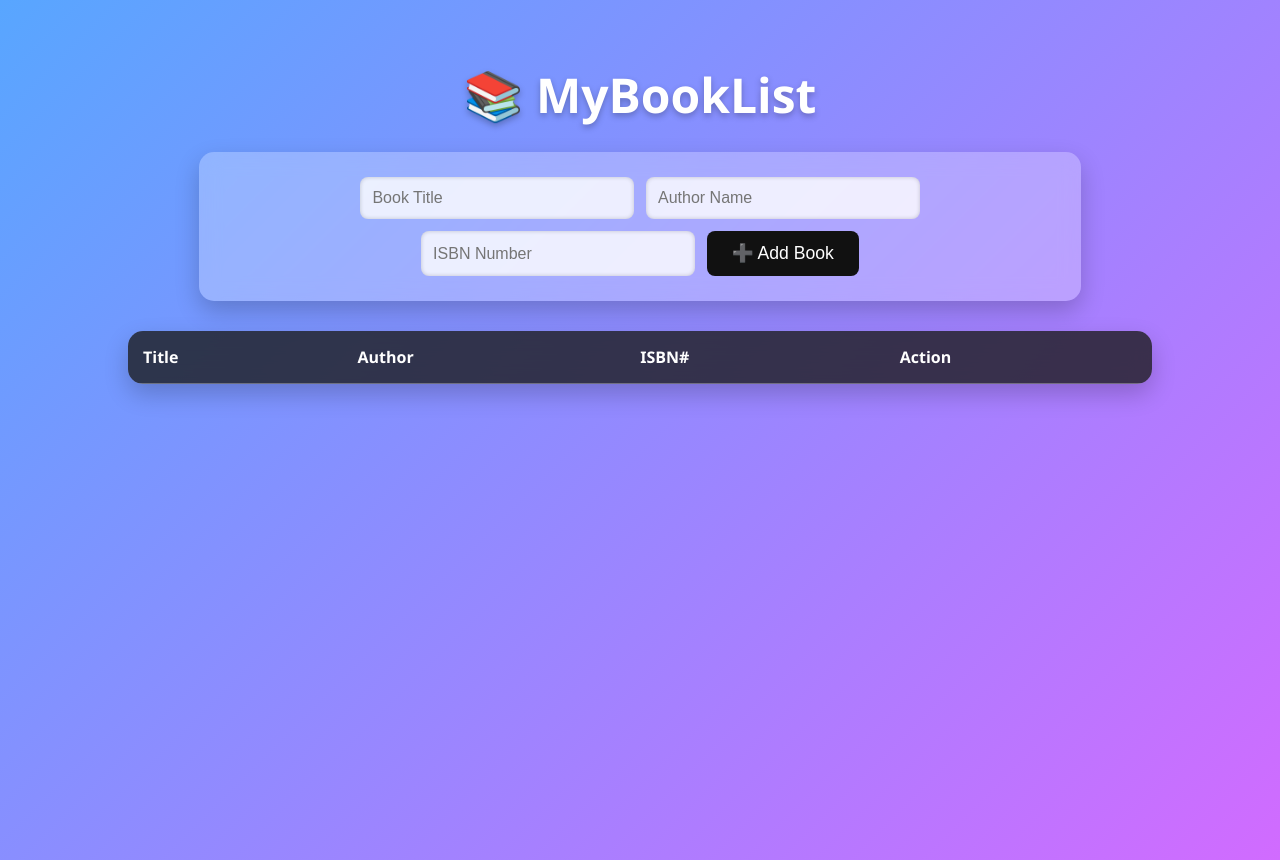
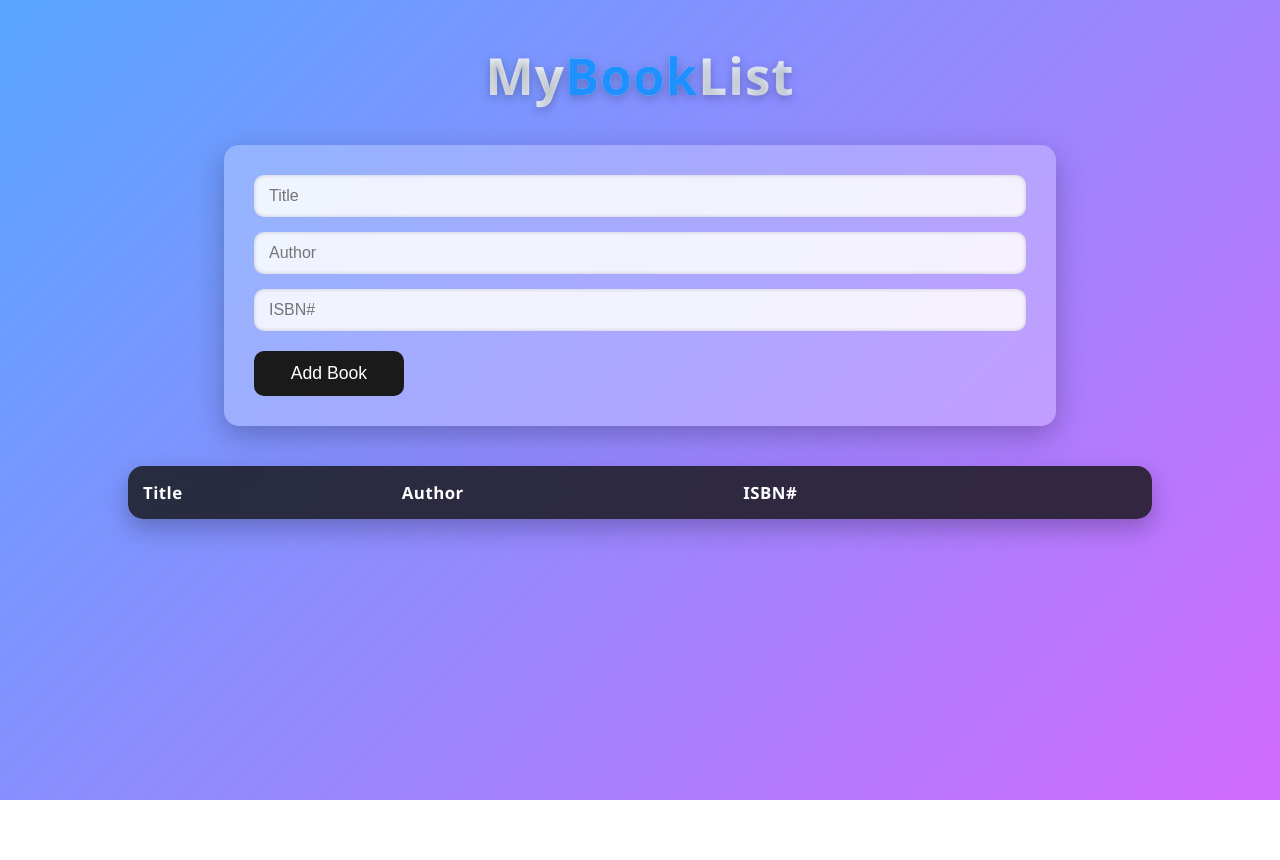
Before and after one commit to acciojob/book-list-Sid541, a website: page main.html in a window 1280 px wide. After the commit the page ends 800 px from the top, so only its background shows below. Drawn offline with Linux system fonts and the light colour scheme.

Commit message:
created a submission

```diff
--- a/main.html
+++ b/main.html
@@ -1,40 +1,44 @@
 <!DOCTYPE html>
 <html lang="en">
 <head>
-    <meta charset="UTF-8">
-    <meta name="viewport" content="width=device-width, initial-scale=1.0">
+  <meta charset="UTF-8" />
+  <meta name="viewport" content="width=device-width, initial-scale=1.0" />
+  <link rel="stylesheet" href="styles.css" />
   <title>MyBookList</title>
-    <link rel="stylesheet" href="styles.css">
 </head>
+
 <body>
 
-    <h1>📚 MyBookList</h1>
+  <!-- Heading -->
+  <h1>My<span style="color:#1e90ff;">Book</span>List</h1>
 
+  <!-- Form Card -->
   <div class="form-card">
     <form id="book-form">
-            <input type="text" id="title" placeholder="Book Title" required>
-            <input type="text" id="author" placeholder="Author Name" required>
-            <input type="text" id="isbn" placeholder="ISBN Number" required>
-            <button type="submit" id="submit">➕ Add Book</button>
+      <input type="text" id="title" placeholder="Title" />
+      <input type="text" id="author" placeholder="Author" />
+      <input type="text" id="isbn" placeholder="ISBN#" />
+      <button id="submit">Add Book</button>
     </form>
   </div>
 
+  <!-- Table Card -->
   <div class="table-card">
-        <table class="table table-striped">
+    <table class="table">
       <thead>
         <tr>
           <th>Title</th>
           <th>Author</th>
           <th>ISBN#</th>
-                    <th>Action</th>
+          <th></th>
         </tr>
       </thead>
 
-            <tbody id="book-list">
-                <!-- JS will add rows here -->
-            </tbody>
+      <!-- Table Body -->
+      <tbody id="book-list"></tbody>
     </table>
   </div>
-    <script type="text/javascript" src="./script.js">
+
+  <script src="script.js"></script>
 </body>
 </html>
--- a/script.js
+++ b/script.js
@@ -1,47 +1,51 @@
-//your JS code here. If required.
 let title = document.getElementById("title");
 let author = document.getElementById("author");
 let isbn = document.getElementById("isbn");
 let addBook = document.getElementById("submit");
-let tbody=document.getElementById("book-list");
+let tbody = document.getElementById("book-list");
 
+function addRow() {
+  let row = document.createElement("tr");
 
-function addRow(){
-    let row = document.createElement("tr");
   let data1 = document.createElement("td");
   data1.textContent = title.value;
+
   let data2 = document.createElement("td");
   data2.textContent = author.value;
+
   let data3 = document.createElement("td");
   data3.textContent = isbn.value;
+
   let cut = document.createElement("td");
+
+  // Create delete button (new for every row)
   let delBtn = document.createElement("button");
   delBtn.innerHTML = "&times;";
   delBtn.classList.add("delete-btn");
-    cut.appendChild(delBtn)
+
+  // Delete only this row
+  delBtn.addEventListener("click", () => {
+    row.remove();
+  });
+
+  cut.appendChild(delBtn);
+
   row.appendChild(data1);
   row.appendChild(data2);
   row.appendChild(data3);
   row.appendChild(cut);
+
   tbody.appendChild(row);
-    delBtn.addEventListener("click",(e)=>{
-        e.preventDefault();
-        deleteRow();
-       })
 }
 
-function deleteRow(){
-    if(tbody.lastElementChild){
-        tbody.lastElementChild.remove();
-    }
-}
+addBook.addEventListener("click", function (e) {
+  e.preventDefault();
 
-
-addBook.addEventListener("click",function(e){
-    e.preventDefault();
-    console.log(title.value);
-    console.log(author.value);
-    console.log(isbn.value);
+  // Add row
   addRow();
 
-})
+  // Clear inputs
+  title.value = "";
+  author.value = "";
+  isbn.value = "";
+});
--- a/styles.css
+++ b/styles.css
@@ -1,62 +1,71 @@
-/*  your css code here. If applicable */
+/* Global Reset */
+* {
+    margin: 0;
+    padding: 0;
+    box-sizing: border-box;
+}
+
 /* Background */
 body {
-    margin: 0;
     font-family: 'Segoe UI', sans-serif;
     background: linear-gradient(135deg, #58a6ff, #d16bff);
     min-height: 100vh;
-    padding: 30px 0;
+    padding: 40px 0;
     color: #1a1a1a;
 }
 
-/* Heading */
+/* Beautiful Gradient Heading */
 h1 {
     text-align: center;
-    font-size: 3rem;
-    color: #fff;
-    margin-bottom: 25px;
-    text-shadow: 0 3px 6px rgba(0,0,0,0.25);
+    font-size: 3.2rem;
+    margin-bottom: 35px;
+    background: linear-gradient(90deg, #fff, #dbeafe);
+    -webkit-background-clip: text;
+    color: transparent;
+    text-shadow: 0px 3px 10px rgba(0,0,0,0.25);
+    letter-spacing: 1px;
 }
 
-/* Form Card */
+/* Form Card (Glassmorphism) */
 .form-card {
     width: 65%;
-    margin: 0 auto 30px auto;
-    padding: 25px;
+    margin: 0 auto 40px auto;
+    padding: 30px;
     border-radius: 15px;
-    backdrop-filter: blur(10px);
+    backdrop-filter: blur(12px);
     background: rgba(255, 255, 255, 0.25);
-    box-shadow: 0 10px 25px rgba(0,0,0,0.2);
+    box-shadow: 0 10px 30px rgba(0,0,0,0.25);
 }
 
+/* Form Layout */
 .form-card form {
     display: flex;
-    flex-wrap: wrap;
-    justify-content: center;
-    gap: 12px;
+    flex-direction: column;
+    gap: 15px;
 }
 
+/* Input Fields */
 .form-card input {
-    width: 30%;
-    min-width: 180px;
-    padding: 12px;
-    border-radius: 8px;
+    padding: 12px 15px;
+    border-radius: 10px;
     border: none;
     font-size: 1rem;
-    background: rgba(255,255,255,0.8);
+    background: rgba(255,255,255,0.85);
     box-shadow: inset 0 0 4px rgba(0,0,0,0.2);
 }
 
-/* Button */
+/* Add Book Button */
 #submit {
-    padding: 12px 25px;
-    background: #111;
+    width: 150px;
+    margin-top: 5px;
+    padding: 12px;
+    background: #1a1a1a;
     color: #fff;
     border: none;
-    border-radius: 8px;
+    border-radius: 10px;
     font-size: 1.1rem;
     cursor: pointer;
-    transition: 0.2s ease-in-out;
+    transition: 0.25s ease;
 }
 
 #submit:hover {
@@ -64,73 +73,64 @@ h1 {
     transform: scale(1.05);
 }
 
-/* Table Wrapper */
+/* Table Wrapper (Glassmorphism) */
 .table-card {
     width: 80%;
     margin: 0 auto;
+    border-radius: 15px;
+    backdrop-filter: blur(12px);
+    background: rgba(255, 255, 255, 0.25);
+    box-shadow: 0 10px 25px rgba(0,0,0,0.25);
     overflow: hidden;
-    border-radius: 15px;
-    backdrop-filter: blur(10px);
-    background: rgba(255, 255, 255, 0.25);
-    box-shadow: 0 10px 25px rgba(0,0,0,0.2);
 }
 
-/* Table Design */
+/* Table */
 .table {
     width: 100%;
     border-collapse: collapse;
 }
 
-.table thead {
-    background: rgba(0,0,0,0.7);
-    color: white;
+.table thead tr {
+    background: rgba(0, 0, 0, 0.75);
 }
-.table th,
+
+.table th {
+    padding: 15px;
+    color: #fff;
+    font-size: 1.05rem;
+    letter-spacing: 0.5px;
+    text-align: left;
+}
+
 .table td {
     padding: 15px;
-    text-align: left;
     font-size: 1rem;
-    border-bottom: 1px solid rgba(255,255,255,0.3);
+    border-bottom: 1px solid rgba(255,255,255,0.4);
 }
 
+/* Zebra rows */
 .table tbody tr:nth-child(even) {
-    background: rgba(255,255,255,0.4);
+    background: rgba(255,255,255,0.45);
 }
 
-/* Delete Button */
-.delete {
-    background: #ff3b3b;
-    border: none;
-    color: white;
-    padding: 6px 12px;
-    border-radius: 6px;
-    cursor: pointer;
-    transition: 0.2s;
-}
-
-.delete:hover {
-    background: #ff1f1f;
-    transform: scale(1.1);
-}
-
+/* Delete Button (X Button) */
 .delete-btn {
     background-color: #ff4d4d;
     color: white;
     border: none;
-    border-radius: 25%;
-    width: 35px;
-    height: 35px;
+    border-radius: 50%;
+    width: 32px;
+    height: 32px;
     cursor: pointer;
-    font-size: 22px;
-    font-weight: bold;
+    font-size: 20px;
     display: flex;
     align-items: center;
     justify-content: center;
-    box-shadow: 0 4px 10px rgba(0, 0, 0, 0.2);
-    transition: 0.3s;
-  }
+    box-shadow: 0 4px 10px rgba(0, 0, 0, 0.25);
+    transition: 0.3s ease;
+}
 
-  .delete-btn:hover {
+.delete-btn:hover {
     background-color: #ff1a1a;
-    transform: scale(1.1);
-  }
+    transform: scale(1.15);
+}
```
Lines whose indentation alone changed are shown as unchanged.
